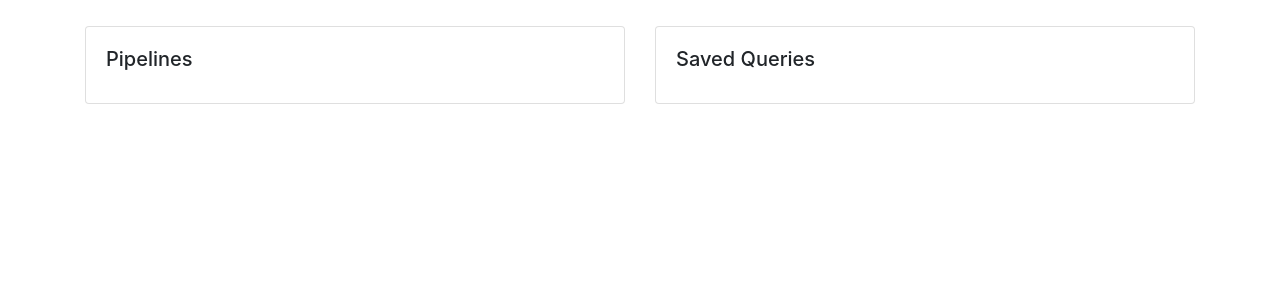
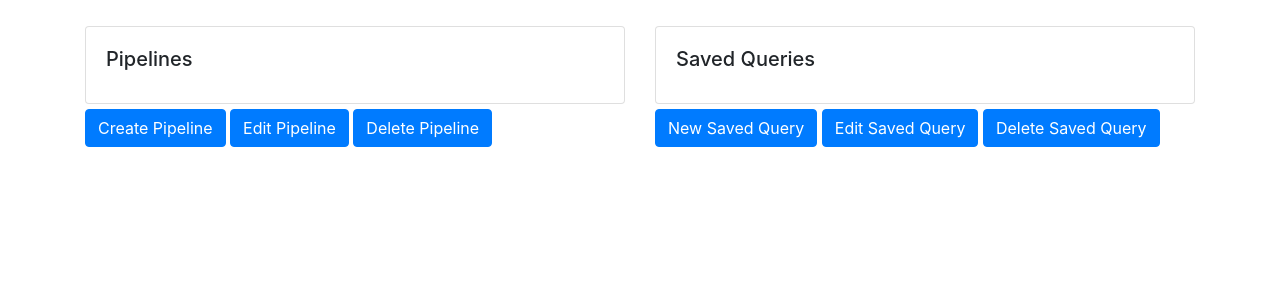
Before and after one commit to dnkelly97/pgscm, a Django app: page /dashboard/ in a window 1280 px wide. Shown: the top 300 px of the page. Run offline with Django 3.2, Linux system fonts and the light colour scheme; data that the repository does not hold is empty; some libraries are stand-ins or nearby versions.

Commit message:
Modified dashboard to have radio buttons for selecting pipelines and queries.

```diff
--- a/pipeline/templates/dashboard.html
+++ b/pipeline/templates/dashboard.html
@@ -14,21 +14,45 @@
                 <div class="card">
                     <div class="card-body">
                         <h5 class="card-title">Pipelines</h5>
+                        <div class="container">
                             {% for pipeline in pipelines %}
+                            <div class="row">
+                                <div class="col-sm-11">
                                     <p>{{ pipeline.name }}</p>
+                                </div>
+                                <div class="col-sm-1">
+                                    <input class="form-check-input" type="radio" name="radioNoLabel" id="{{pipeline.name}} radio button">
+                                </div>
+                            </div>
                             {% endfor %}
                         </div>
                     </div>
+                </div>
+                <button type="button" class="btn btn-primary" id="create_pipeline_button" style="margin-top: 1%;">Create Pipeline</button>
+                <button type="button" class="btn btn-primary" id="edit_pipeline_button" style="margin-top: 1%;">Edit Pipeline</button>
+                <button type="button" class="btn btn-primary" id="delete_pipeline_button" style="margin-top: 1%;">Delete Pipeline</button>
             </div>
             <div class="col-sm-6">
                 <div class="card">
                     <div class="card-body">
                         <h5 class="card-title">Saved Queries</h5>
+                        <div class="container">
                             {% for query in saved_queries %}
+                            <div class="row">
+                                <div class="col-sm-11">
                                     <p>{{ query.name }}</p>
+                                </div>
+                                <div class="col-sm-1">
+                                    <input class="form-check-input" type="radio" name="radioNoLabel" id="{{query.name}} radio button">
+                                </div>
+                            </div>
                             {% endfor %}
                         </div>
                     </div>
+                </div>
+                <button type="button" class="btn btn-primary" id="create_query_button" style="margin-top: 1%;">New Saved Query</button>
+                <button type="button" class="btn btn-primary" id="edit_query_button" style="margin-top: 1%;">Edit Saved Query</button>
+                <button type="button" class="btn btn-primary" id="delete_query_button" style="margin-top: 1%;">Delete Saved Query</button>
             </div>
         </div>
     </div>
```
Lines whose indentation alone changed are shown as unchanged.
